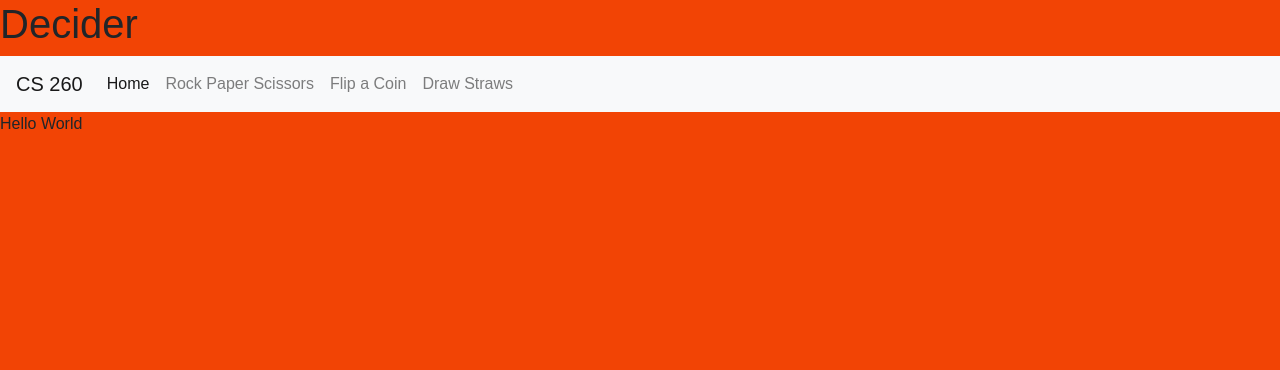
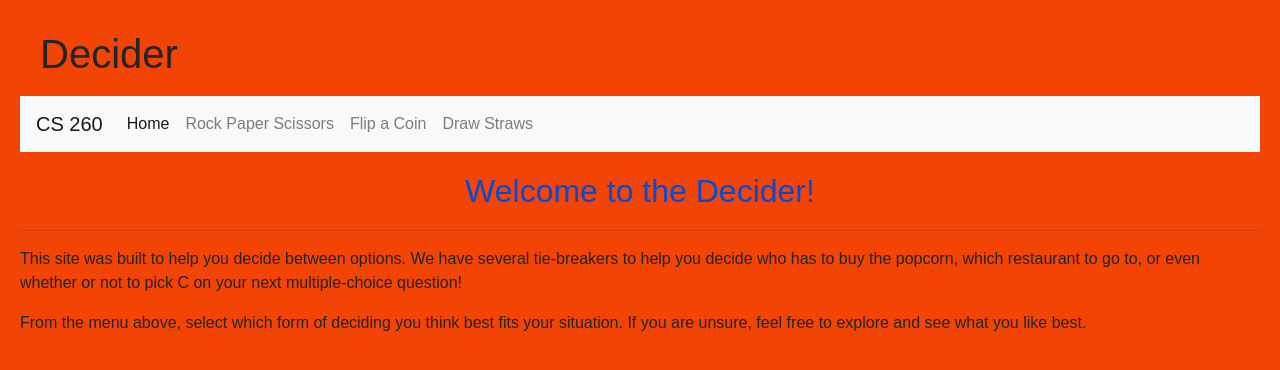
Before and after one commit to tesshoughton/Decider, a plain HTML site: page index.html in a window 1280 px wide. Drawn offline with nearby package versions, Linux system fonts and the light colour scheme; a web font is replaced by a local one.

Commit message:
Getting Started2

```diff
--- a/css/styles.css
+++ b/css/styles.css
@@ -1,9 +1,21 @@
 body {
     background-color: #F24405;
     font-family: 'Rambla', sans-serif;
-    margin: 0;
-    padding: 0;
+    margin: 10px;
+    padding: 10px;
     height: 100%;
+}
+
+h1 {
+    margin-left: 10px;
+    padding: 10px;
+}
+
+#welcome {
+    text-align: center;
+    color: #044BD9;
+    text-shadow: #0455BF;
+    margin: 20px;
 }
 
 /* Color Theme Swatches in Hex
--- a/index.html
+++ b/index.html
@@ -39,7 +39,15 @@
         </nav>
 
         <body>
-            <p>Hello World</p>
+            <h2 id="welcome">Welcome to the Decider!</h2>
+            <hr>
+            <p>This site was built to help you decide between options.
+            We have several tie-breakers to help you decide who has to
+            buy the popcorn, which restaurant to go to, or even whether
+            or not to pick C on your next multiple-choice question!</p>
+            <p>From the menu above, select which form of deciding you
+            think best fits your situation. If you are unsure, feel free
+            to explore and see what you like best.</p>
         </body>
       </div>
 
```
